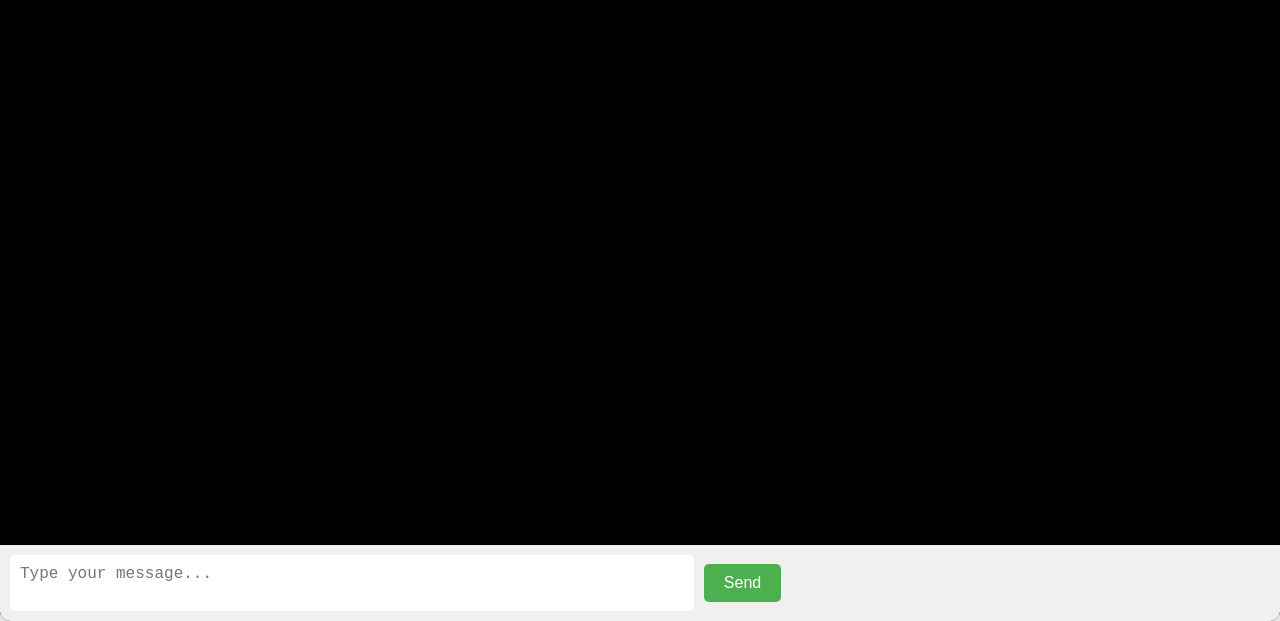
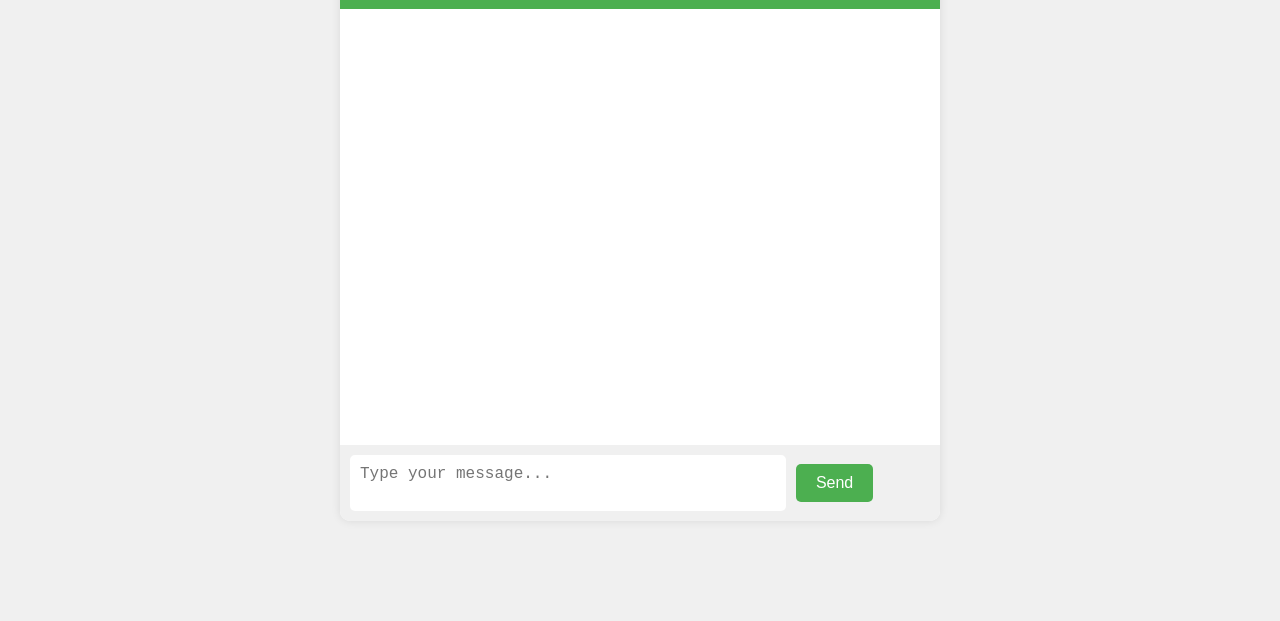
Before and after one commit to prudhvi3105/chat, a plain HTML site: page chat2/frontend/index.html in a window 1280 px wide. Shown: the part 179-800 px from the top of the page. Drawn offline with Linux system fonts and the light colour scheme.

Commit message:
Update styles.css

```diff
--- a/chat2/frontend/styles.css
+++ b/chat2/frontend/styles.css
@@ -10,9 +10,9 @@ body {
 }
 
 .chat-container {
-    width: 1800px;
-    height: 800px;
-    background-color: #000000;
+    width: 600px;
+    height: 600px;
+    background-color: #ffffff;
     border-radius: 10px;
     box-shadow: 0 0 10px rgba(0, 0, 0, 0.1);
     display: flex;
@@ -44,7 +44,7 @@ body {
 }
 
 #user-input {
-    flex-grow: 1;
+    flex-grow: 12;
     padding: 10px;
     border: none;
     border-radius: 5px;
```
